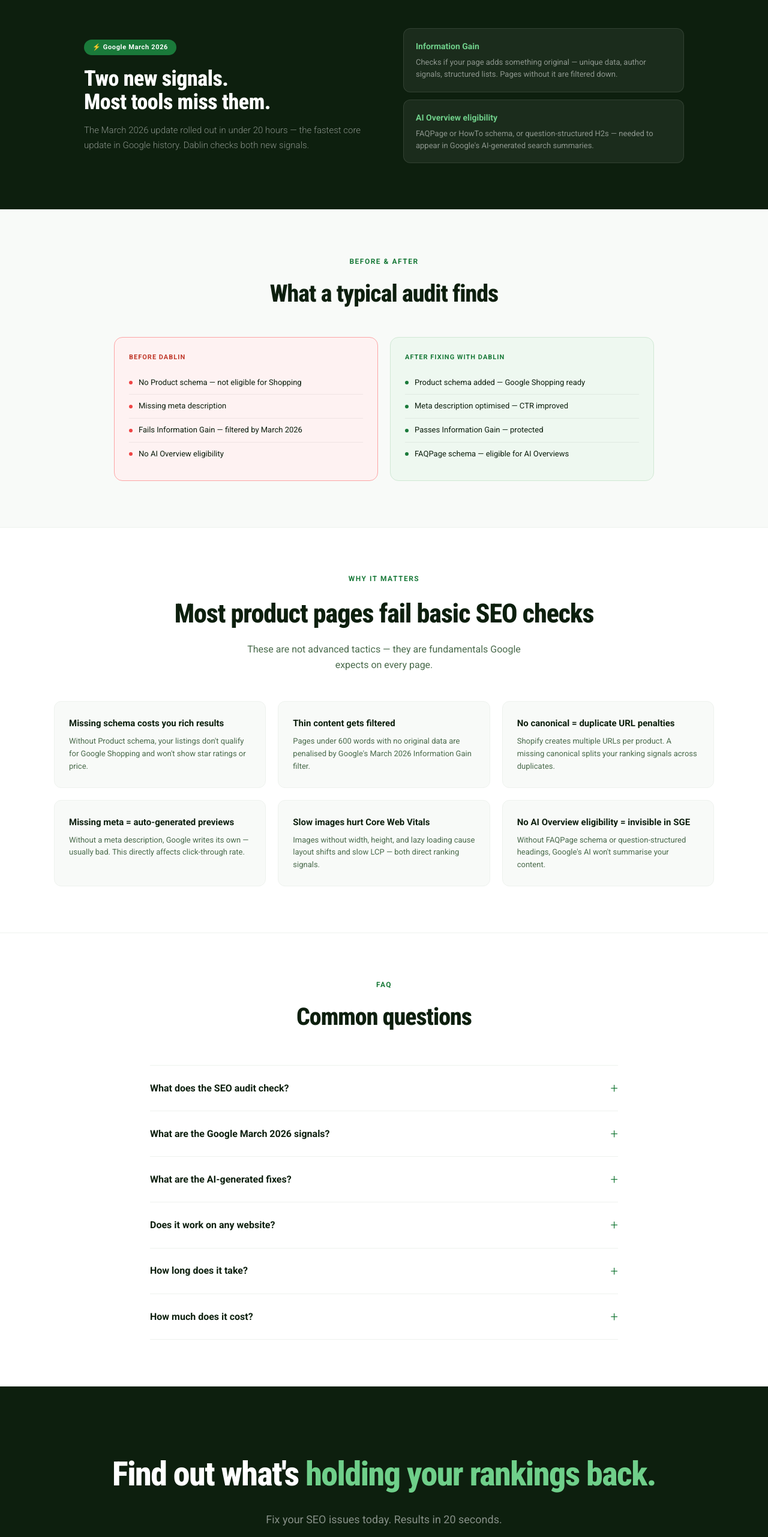
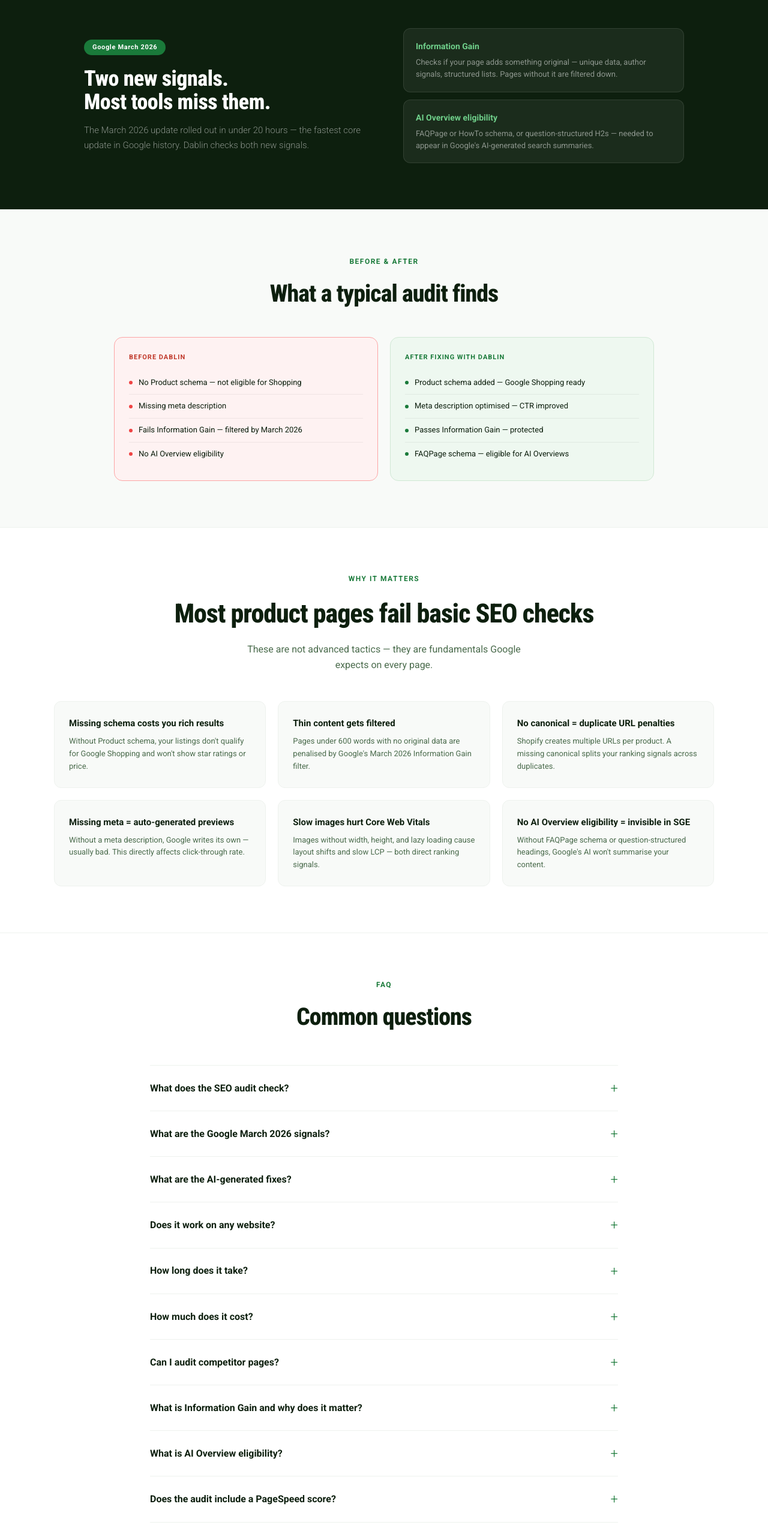
Before and after one commit to denizcolakoglu/dablin-backend, a React (Vite) app in the folder frontend/: page /seo-audit in a window 1280 px wide. Shown: the part 2233-4796 px from the top of the page at 60% size. Built offline with nearby package versions, Linux system fonts and the light colour scheme.

Commit message:
feat: add Google Search Console FAQ item to SEO audit page

```diff
--- a/frontend/src/components/pages/PageSeoAudit.jsx
+++ b/frontend/src/components/pages/PageSeoAudit.jsx
@@ -148,6 +148,13 @@ const FAQ = [
   { q: "Does it work on any website?", a: "Yes. The SEO audit works on any publicly accessible URL — Shopify, WooCommerce, Amazon, WordPress, or any custom store. You can also audit competitor pages." },
   { q: "How long does it take?", a: "The audit typically takes 15–25 seconds depending on page size and the number of failed checks that need AI fixes generated. A PageSpeed Insights score is also included." },
   { q: "How much does it cost?", a: "The SEO Audit is included in all Dablin plans. See the Pricing page for plan details." },
+  { q: "Can I audit competitor pages?", a: "Yes. Any public URL can be audited — including competitor product pages. This is a good way to see what they're doing right and identify opportunities." },
+  { q: "What is Information Gain and why does it matter?", a: "Information Gain is one of the two new signals introduced in Google's March 2026 core update. It measures whether your page contributes something original to the internet — unique data, a named author, structured lists, or first-hand experience. Pages that only restate commonly known information are ranked lower. Dablin checks your page for all the signals Google uses to determine Information Gain." },
+  { q: "What is AI Overview eligibility?", a: "AI Overview is Google's AI-generated search summary that appears above regular results. To be eligible, your page needs FAQPage or HowTo schema markup, or question-structured H2 headings. Dablin checks for both and generates the exact schema block you need if it's missing." },
+  { q: "Does the audit include a PageSpeed score?", a: "Yes. Every audit includes a PageSpeed Insights score pulled directly from Google's API, so you can see your Core Web Vitals performance alongside the SEO checks." },
+  { q: "How is Dablin different from Ahrefs or Semrush?", a: "Ahrefs and Semrush are built for keyword research and backlink analysis. Dablin focuses on what's on your page — the technical and content signals that determine whether Google and AI engines can understand and rank it. Dablin also checks the new March 2026 signals and AI engine visibility, which traditional tools don't cover." },
+  { q: "Can I connect Google Search Console?", a: "Yes. Dablin integrates with Google Search Console on the Agency plan. Once connected, you get live data on which pages are indexed, which queries bring traffic, Core Web Vitals status, sitemap errors, and striking distance keywords — all inside Dablin alongside your SEO audit results." },
+  { q: "What platforms does it support?", a: "Any publicly accessible URL. Shopify, WooCommerce, WordPress, Magento, BigCommerce, Amazon, Etsy, custom-built stores — if it has a URL, Dablin can audit it." },
 ];
 
 export default function PageSeoAudit() {
@@ -234,7 +241,7 @@ export default function PageSeoAudit() {
       <div className="seo-section" style={{ background: '#0d1f0e', padding: 'clamp(48px,6vw,96px) 56px' }}>
         <div className="seo-march-grid" style={{ maxWidth: '1000px', margin: '0 auto', display: 'flex', gap: '64px', alignItems: 'center' }}>
           <div style={{ flex: 1 }}>
-            <div style={{ display: 'inline-block', background: '#1a7a3a', color: 'white', borderRadius: '20px', padding: '4px 14px', fontSize: '11px', fontWeight: '700', letterSpacing: '0.06em', marginBottom: '20px' }}>⚡ Google March 2026</div>
+            <div style={{ display: 'inline-block', background: '#1a7a3a', color: 'white', borderRadius: '20px', padding: '4px 14px', fontSize: '11px', fontWeight: '700', letterSpacing: '0.06em', marginBottom: '20px' }}>Google March 2026</div>
             <h2 style={{ fontFamily: "'Roboto Condensed', sans-serif", fontSize: 'clamp(26px,3vw,36px)', fontWeight: '800', color: 'white', letterSpacing: '-0.5px', marginBottom: '14px', lineHeight: '1.1' }}>Two new signals.<br />Most tools miss them.</h2>
             <p style={{ fontSize: '15px', color: 'rgba(255,255,255,0.5)', lineHeight: '1.65', fontWeight: '300' }}>The March 2026 update rolled out in under 20 hours — the fastest core update in Google history. Dablin checks both new signals.</p>
           </div>
```
